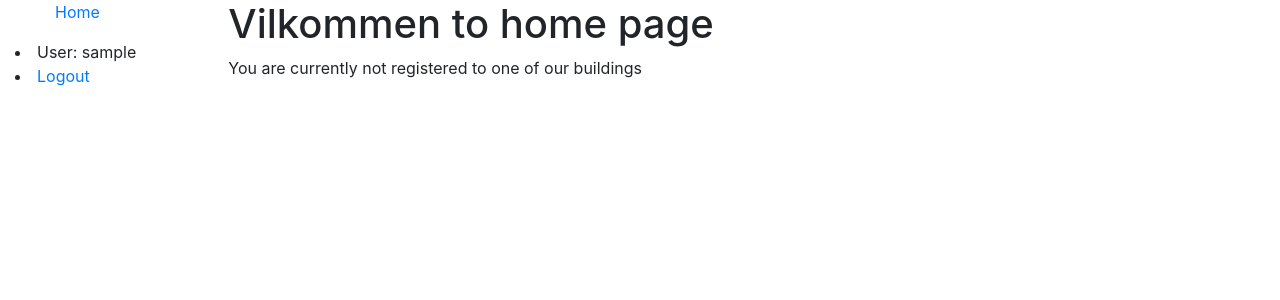
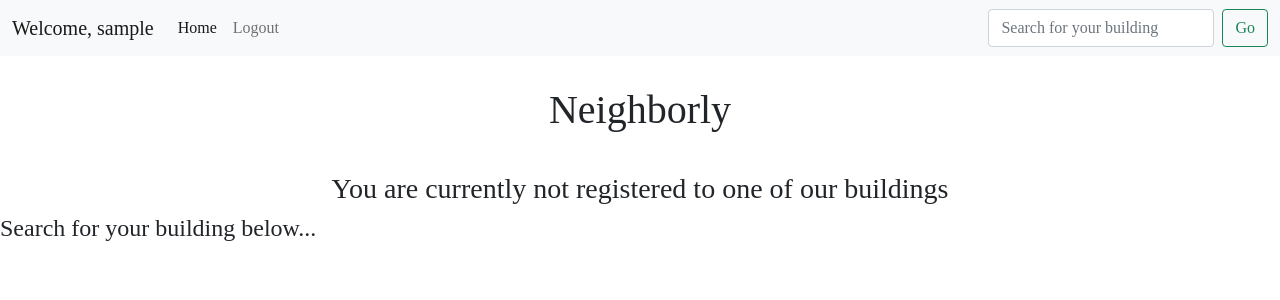
Before and after one commit to cspdevs000/neighborly, a Django app: page /home/ in a window 1280 px wide. Shown: the top 300 px of the page. Run offline with Django 4.2, Linux system fonts and the light colour scheme; the visitor is signed in with stand-in values (Sample User, id 1); data comes from the database, SQL or seed files in the repository.

Commit message:
styling and navbar added

```diff
--- /dev/null
+++ b/neighborly/static/neighborly/style.css
@@ -0,0 +1,54 @@
+* {
+    font-family: 'Rokkitt', serif;
+}
+
+h1, h2, h3 {
+    text-align: center;
+}
+
+a {
+    color:green
+}
+
+li {
+    list-style: none;
+}
+
+.home-header {
+    padding: 30px;
+}
+
+.post-container {
+    display:flex;
+    flex-direction: column;
+    border: 1px solid black;
+    padding: 3px;
+    margin: 1px;
+}
+
+.reply-container {
+    display: flex;
+    flex-direction: column;
+    border: 1px solid red;
+    padding: 2px;
+    margin: 1px;
+}
+
+.single-post-container {
+    border: 1px solid blue;
+    padding: 1px;
+    margin: 1px;
+}
+
+.add-comment-container {
+    margin: 1vh;
+    text-align: center;
+    display: flex;
+    flex-direction: column;
+}
+
+/*
+body {
+    background: white url("images/bkgd.jpeg");
+    margin: 0 auto;
+} */
--- a/neighborly/templates/base_generic.html
+++ b/neighborly/templates/base_generic.html
@@ -4,31 +4,15 @@
   {% block title %}<title>Neighborly</title>{% endblock %}
   <meta charset="utf-8">
   <meta name="viewport" content="width=device-width, initial-scale=1">
-  <link rel="stylesheet" href="https://cdn.jsdelivr.net/npm/bootstrap@4.5.3/dist/css/bootstrap.min.css" integrity="sha384-TX8t27EcRE3e/ihU7zmQxVncDAy5uIKz4rEkgIXeMed4M0jlfIDPvg6uqKI2xXr2" crossorigin="anonymous">
+  <link href="https://cdn.jsdelivr.net/npm/bootstrap@5.0.2/dist/css/bootstrap.min.css" rel="stylesheet" integrity="sha384-EVSTQN3/azprG1Anm3QDgpJLIm9Nao0Yz1ztcQTwFspd3yD65VohhpuuCOmLASjC" crossorigin="anonymous">
   <!-- Add additional CSS in static file -->
   {% load static %}
-  <link rel="stylesheet" href="{% static 'css/styles.css' %}">
+  <link rel="stylesheet" type="text/css" href="{% static 'neighborly/style.css' %}">
 </head>
 <body>
-  <div class="container-fluid">
-    <div class="row">
-      <div class="col-sm-2">
-      {% block sidebar %}
-        <ul class="sidebar-nav">
-          <a href="{% url 'home' %}">Home</a>
-        </ul>
-      {% if user.is_authenticated %}
-        <li>User: {{ user.get_username }}</li>
-        <li><a href="{% url 'logout'%}?next={% url 'logout' %}">Logout</a></li>
-      {% else %}
-        <li><a href="{% url 'login'%}?next={{request.path}}">Login</a></li>
-        <li><a href="{% url 'signup'%}?next={{request.path}}">Signup</a></li>
-      {% endif %}
-     </ul>
-     {% endblock %}
-      </div>
-      <div class="col-sm-10 ">{% block content %}{% endblock %}</div>
-    </div>
-  </div>
+  {% include 'neighborly/navbar.html' %}
+  {% block content %}
+  {% endblock %}
+  <script src="https://cdn.jsdelivr.net/npm/bootstrap@5.0.2/dist/js/bootstrap.bundle.min.js" integrity="sha384-MrcW6ZMFYlzcLA8Nl+NtUVF0sA7MsXsP1UyJoMp4YLEuNSfAP+JcXn/tWtIaxVXM" crossorigin="anonymous"></script>
 </body>
 </html>
--- a/neighborly/templates/neighborly/home.html
+++ b/neighborly/templates/neighborly/home.html
@@ -1,19 +1,15 @@
 {% extends "base_generic.html" %}
 
 {% block content %}
-  <h1>Vilkommen to home page</h1>
+    <div class='home-header'>
+        <h1>Neighborly</h1>
+    </div>
   {% if building %}
-  <p><a href="/building/{{ building.id }}/">{{ building.address }}</a></p>
+    <h3>Head to your building's page..<br />
+        <a href="/building/{{ building.id }}/">{{ building.address }}</a>
+    </h3>
   {% else %}
-  <p>You are currently not registered to one of our buildings</p>
+    <h3>You are currently not registered to one of our buildings</h3>
+    <h4>Search for your building below...</h4>
   {% endif %}
-  {% comment %} {% if building_list %}
-      <ul>
-      {% for building in building_list %}
-          <li><a href="/building/{{ building.id }}/">{{ building.address }}</a></li>
-      {% endfor %}
-      </ul>
-  {% else %}
-      <p>No buildings are available.</p>
-  {% endif %} {% endcomment %}
 {% endblock %}
--- /dev/null
+++ b/neighborly/templates/neighborly/navbar.html
@@ -0,0 +1,31 @@
+<nav class="navbar navbar-expand-lg navbar-light bg-light">
+    <div class="container-fluid">
+      <a class="navbar-brand" href="">Welcome, {{ user.get_username }}</a>
+      <button class="navbar-toggler" type="button" data-bs-toggle="collapse" data-bs-target="#navbarSupportedContent" aria-controls="navbarSupportedContent" aria-expanded="false" aria-label="Toggle navigation">
+        <span class="navbar-toggler-icon"></span>
+      </button>
+      <div class="collapse navbar-collapse" id="navbarSupportedContent">
+        <ul class="navbar-nav me-auto mb-2 mb-lg-0">
+          <li class="nav-item">
+            <a class="nav-link active" aria-current="page" href="{% url 'home' %}">Home</a>
+          </li>
+          {% if user.is_authenticated %}
+          <li class="nav-item">
+              <a class="nav-link" href="{% url 'logout'%}?next={% url 'logout' %}">Logout</a>
+            </li>
+        {% else %}
+          <li class="nav-item">
+              <a class="nav-link" href="{% url 'login'%}?next={{request.path}}">Login</a>
+            </li>
+          <li class="nav-item">
+              <a class="nav-link" href="{% url 'signup'%}?next={{request.path}}">Signup</a>
+            </li>
+        {% endif %}
+        </ul>
+        <form class="d-flex">
+          <input class="form-control me-2" type="search" placeholder="Search for your building" aria-label="Search">
+          <button class="btn btn-outline-success" type="submit">Go</button>
+        </form>
+      </div>
+    </div>
+  </nav>
--- a/neighborly/templates/neighborly/post.html
+++ b/neighborly/templates/neighborly/post.html
@@ -2,7 +2,6 @@
 
 {% block content %}
     <h1>COMMENT PAGE</h1>
-    {% comment %} <a href="{% url 'building' %}">Back to building page</a> {% endcomment %}
     <p>Post by {{ post.user }}: {{ post.body }} ({{post.pub_date}})</p>
     <ul>
         {% for reply in reply_list %}
--- a/neighborly/views.py
+++ b/neighborly/views.py
@@ -6,15 +6,7 @@ from neighborly.forms import PostForm, ReplyForm
 from django.views import View
 
 def index(request):
-    return HttpResponse("Hello, world. You're at the neighborly test landing page.")
-
-# def home(request):
-#     building_list = Building.objects.all()
-#     print('LIST ->', building_list)
-#     context = {
-#         'building_list': building_list,
-#     }
-#     return render(request, 'neighborly/home.html', context)
+    return render(request, 'neighborly/index.html')
 
 def home(request):
     current_user = request.user
@@ -42,38 +34,31 @@ class PostView(View):
             posts = Post.objects.filter(building = building_id).order_by('-pub_date')
             form = PostForm()
             replyform = ReplyForm()
-
             context = {
                 'building': building,
                 'post_list': posts,
                 'form': form,
                 'replyform': replyform,
             }
-
             return render(request, 'neighborly/building.html', context)
-
         else:
             return HttpResponseNotFound('<h1>Page not found</h1>')
-
 
     def post(self, request, building_id, *args, **kwargs):
         building = get_object_or_404(Building, pk=building_id)
         posts = Post.objects.filter(building = building_id).order_by('-pub_date')
         form = PostForm(request.POST)
-
         if form.is_valid():
             new_post = form.save(commit=False)
             new_post.user = request.user
             new_post.building = building
             new_post.save()
             form = PostForm()
-
         context = {
             'building': building,
             'post_list': posts,
             'form': form,
         }
-
         return render(request, 'neighborly/building.html', context)
 
 class ReplyView(View):
@@ -82,14 +67,12 @@ class ReplyView(View):
         post = get_object_or_404(Post, pk=post_id)
         reply = Reply.objects.filter(post = post_id).order_by('-pub_date')
         replyform = ReplyForm()
-
         context = {
             "building": building,
             'post': post,
             'reply_list': reply,
             'replyform': replyform,
         }
-
         return render(request, 'neighborly/post.html', context)
 
 
@@ -97,28 +80,28 @@ class ReplyView(View):
         post = get_object_or_404(Post, pk=post_id)
         reply = Reply.objects.filter(post = post_id).order_by('-pub_date')
         replyform = ReplyForm(request.POST)
-
         if replyform.is_valid():
             new_reply = replyform.save(commit=False)
             new_reply.user = request.user
             new_reply.post = post
             new_reply.save()
             replyform = ReplyForm()
-
         context = {
             'post': post,
             'reply_list': reply,
             'replyform': replyform,
         }
-
         return render(request, 'neighborly/post.html', context)
 
 
 #todo
+#add building form page with cooresponding button on home page
+#add send invitation functionality for building admin
+#add city and state to building model
 #add building search to home page
-#fix reply form on building page
+#if search comes up empty, prompt user to add building
 #add request to be added to building button
-#add send invitation functionality for building admin
+#pinned posts
 
 #style home page
 #style building page / posts & replies
```
Also changed, not shown: neighborly/templates/neighborly/building.html (+13 -11 lines), neighborly/templates/neighborly/index.html (added, +16 -0 lines), neighborly/static/neighborly/images/bkgd.jpeg (added).
